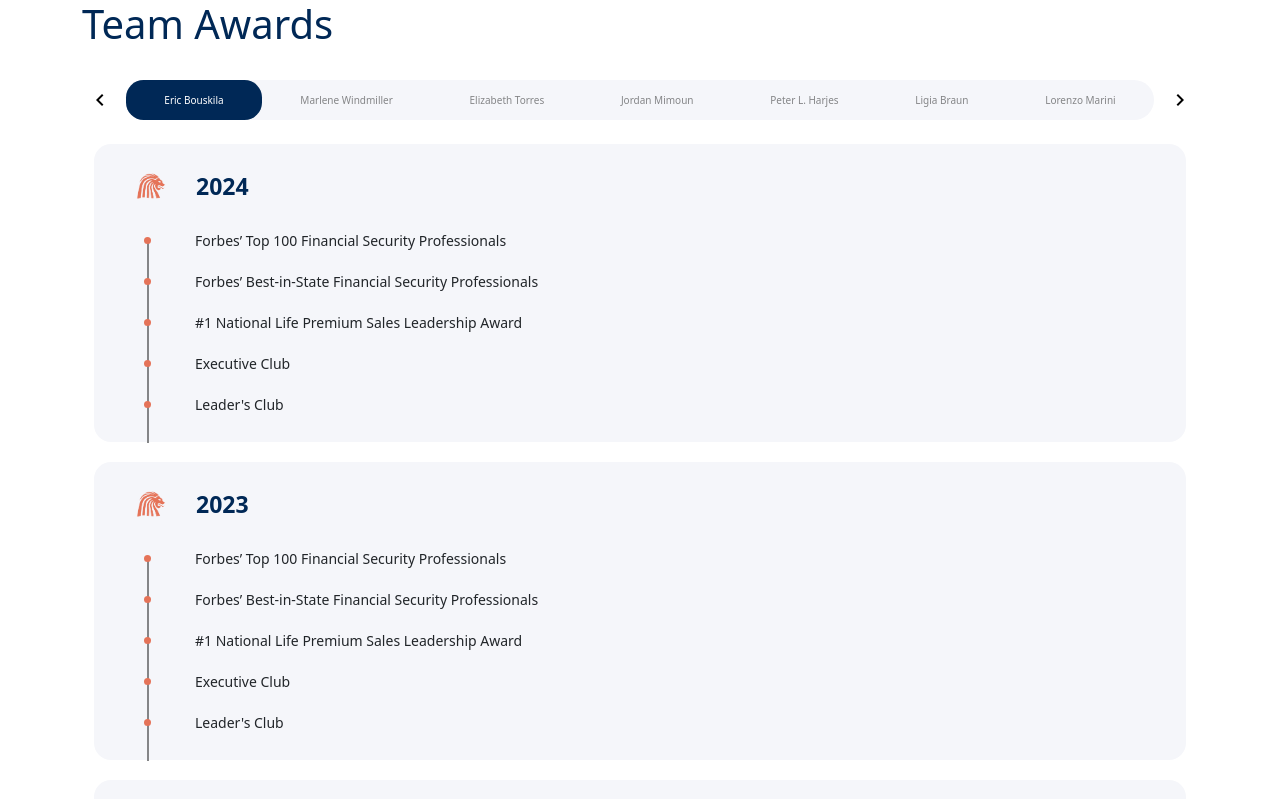
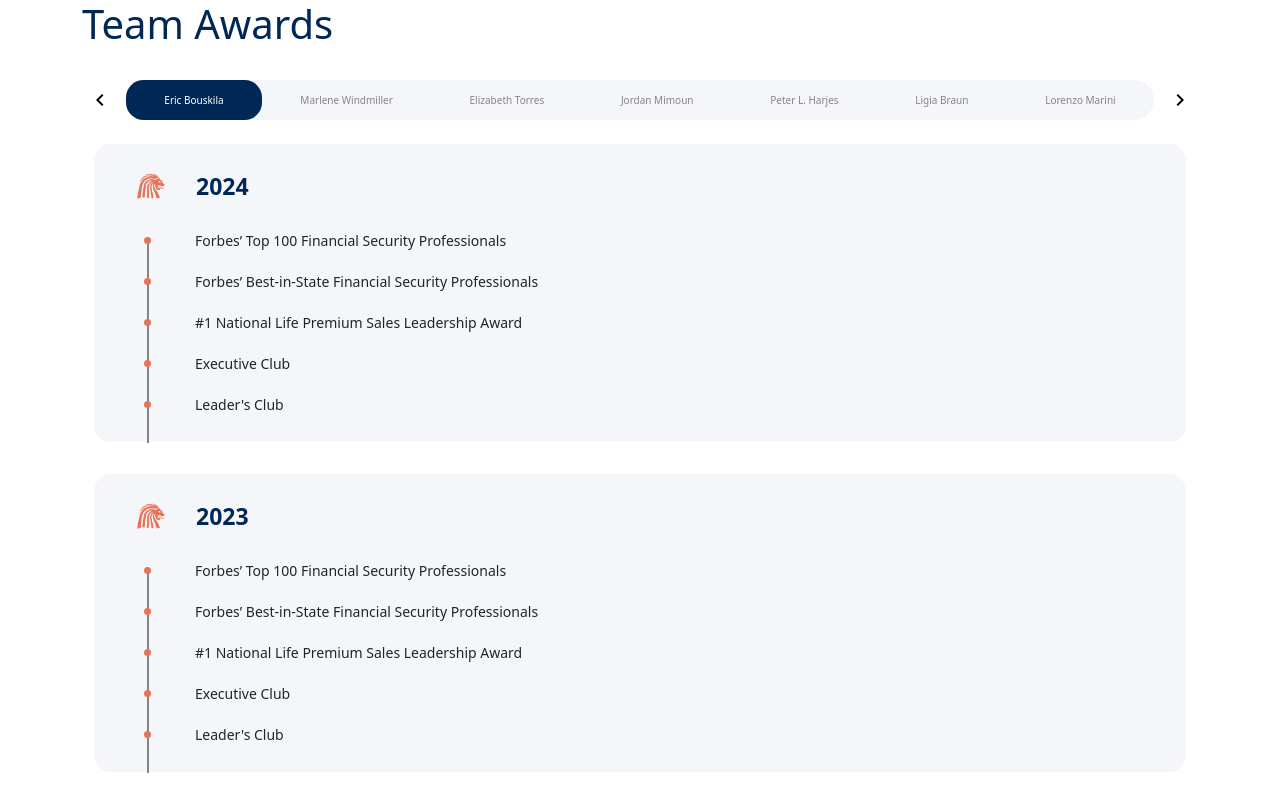
Before and after one commit to tovitovi/ARI-Timeline-Git, a website: page index.html in a window 1280 px wide. Shown: the top 799 px of the page. Drawn offline with nearby package versions, Linux system fonts and the light colour scheme.

Commit message:
Fixed Changes

```diff
--- a/index.html
+++ b/index.html
@@ -38,6 +38,7 @@
         background-color: #F5F6FA;
         border-radius: 17px;
         height: max-content;
+        margin-bottom: 32px;
     }
 
 
```
Also changed, not shown: marl_wind.html (+1 -0 lines).
